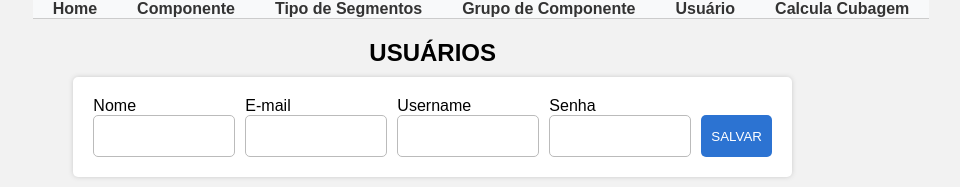
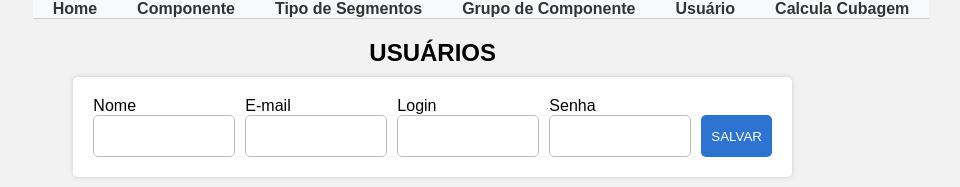
Before and after one commit to hash18/test.intelbras-frontend, a React (Create React App) app: page /user in a window 1280 px wide. Shown: the top 187 px of the page, without its empty margins (159-1119 px from the left). Built offline with nearby package versions, Linux system fonts and the light colour scheme; no server answers.

Commit message:
troca de label

```diff
--- a/src/components/UserForm.js
+++ b/src/components/UserForm.js
@@ -109,7 +109,7 @@ const Form = ({ getUsers, onEdit, setOnEdit }) => {
         <Input name="email" type="email" />
       </InputArea>
       <InputArea>
-        <Label>Username</Label>
+        <Label>Login</Label>
         <Input name="username" />
       </InputArea>
       <InputArea>
--- a/src/pages/CubagemComponent.js
+++ b/src/pages/CubagemComponent.js
@@ -69,7 +69,7 @@ const CubagemComponent = () => {
       <h2>Informe os dados:</h2>
       <form onSubmit={handleSubmit}>
         <label>
-          ID:
+          ID do Componente:
           <input type="number" value={id} onChange={(e) => setId(e.target.value)} />
         </label>
         <label>
```
